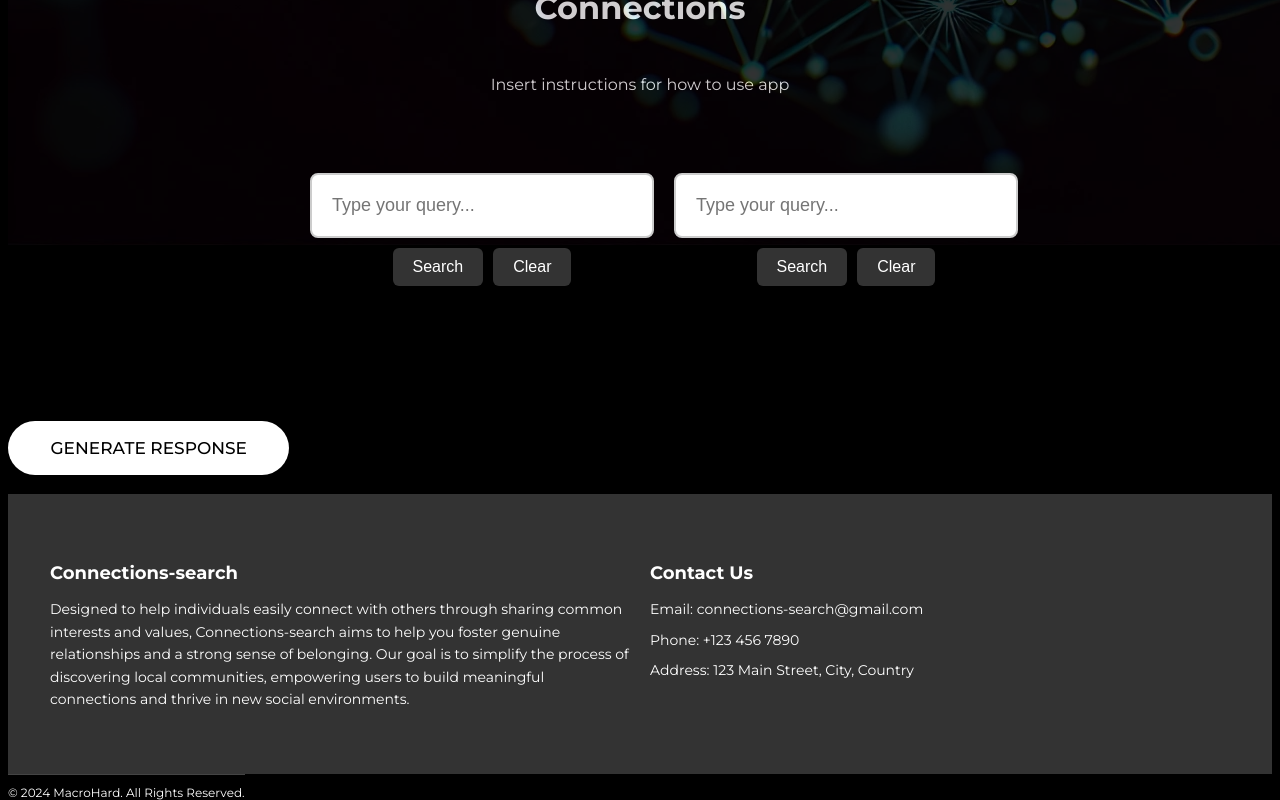
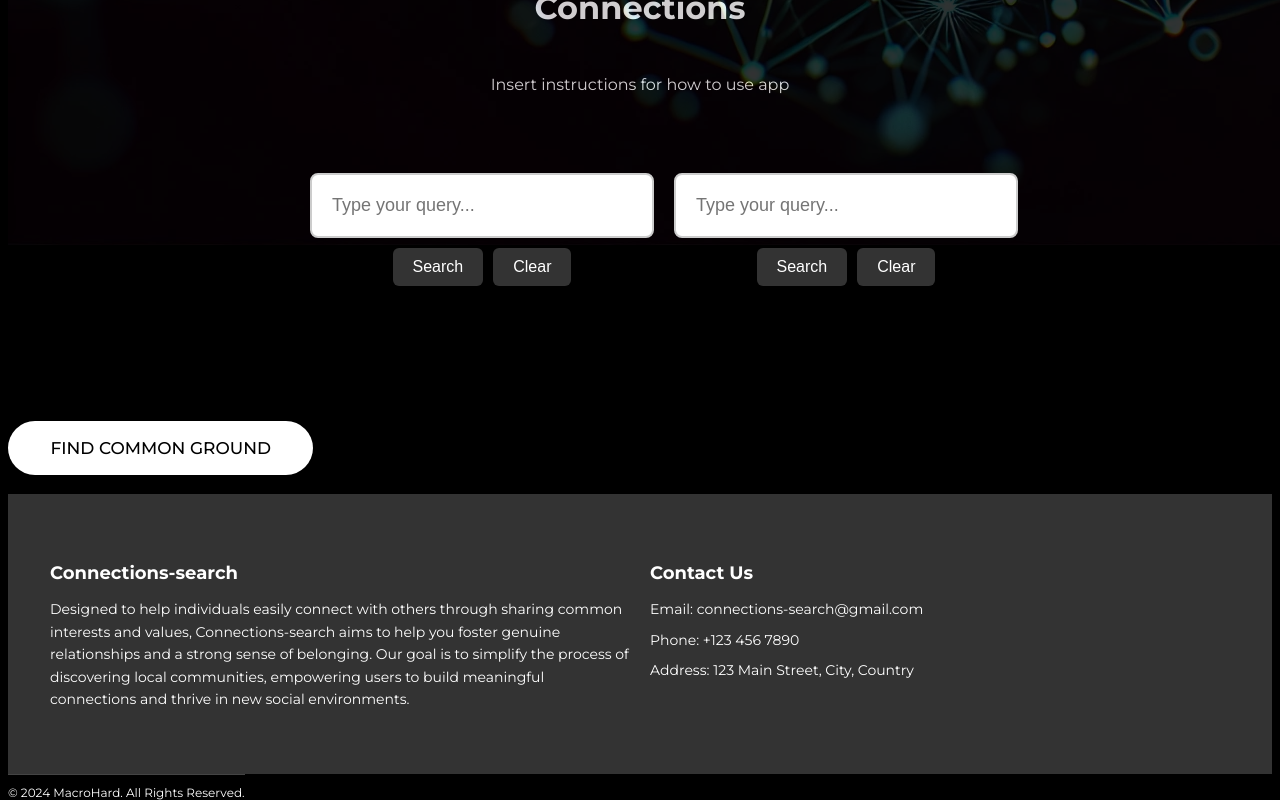
Before and after one commit to WilliamRChiu/Connections-Search, a React (Vite) app in the folder HTN/Frontend/: page / in a window 1280 px wide. Shown: the part 926-1726 px from the top of the page. Built offline with nearby package versions, Linux system fonts and the light colour scheme.

Commit message:
renamed button

```diff
--- a/HTN/Frontend/src/Components/Groq.jsx
+++ b/HTN/Frontend/src/Components/Groq.jsx
@@ -58,7 +58,7 @@ const ChatComponent = () => {
     <div className="chat-component">
       <h2>Groq Chat TEST</h2>
       <button classname="generator" onClick={handleAPICall} disabled={loading}>
-        {loading ? 'Loading...' : 'Generate Response'}
+        {loading ? 'Loading...' : 'Find common ground'}
       </button>
 
       {error && <div className="error">{error}</div>}
```
